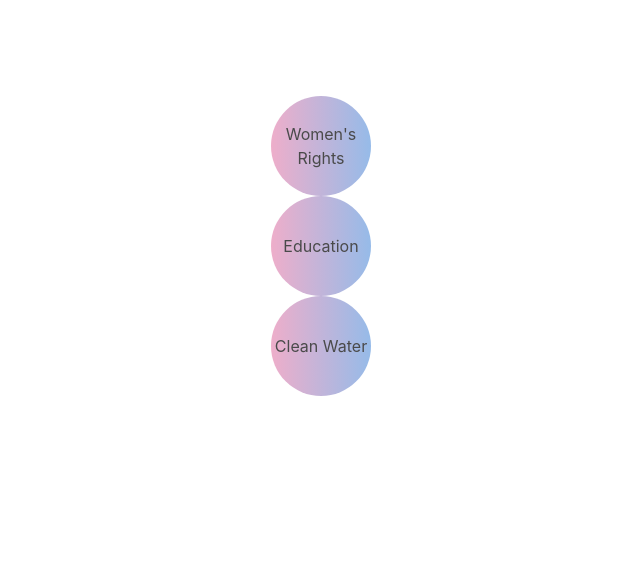
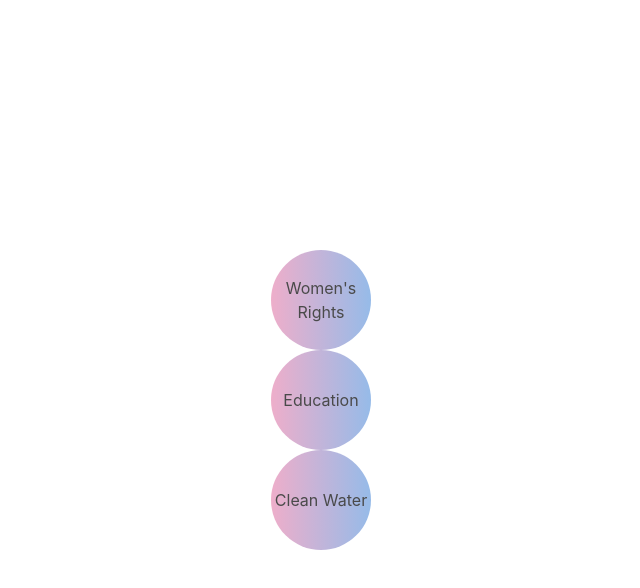
Before and after one commit to simenhaga/Smidig-prosjekt-Meliora-Impact, a React (Create React App) app: page / in a window 1280 px wide. Shown: the top 588 px of the page, without its empty margins (319-959 px from the left). Built offline with nearby package versions, Linux system fonts and the light colour scheme.

Commit message:
Centered a div

```diff
--- a/src/components/Bubbles.js
+++ b/src/components/Bubbles.js
@@ -3,7 +3,7 @@ import Bubble from './Bubble'
 
 const Bubbles = ({ tags, toggleSelected }) => {
     return (
-        <section className={'section bubbleContainer'}>
+        <section>
             {tags.map((tags, index) => (
                 <Bubble key={index} tag={tags}
                 setSelected={toggleSelected}
--- a/src/index.css
+++ b/src/index.css
@@ -25,6 +25,6 @@
 
 .bubble-container {
     display: grid;
-    justify-content: center;
     height: 100vh;
+    place-items: center;
 }
```
